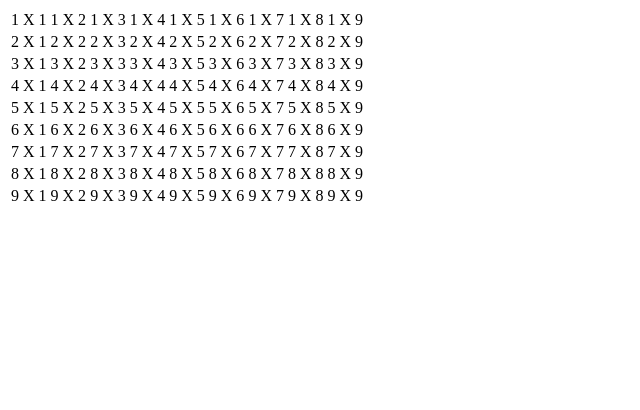
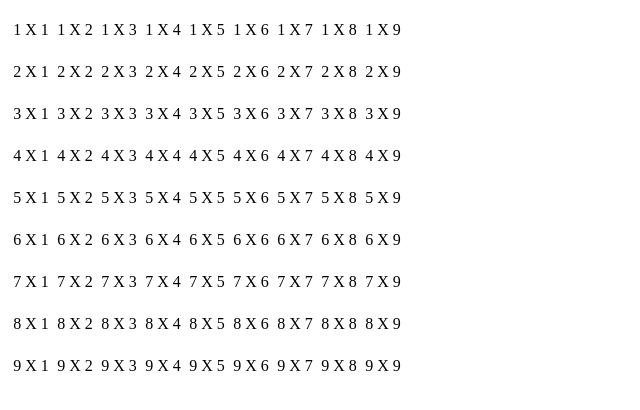
Before and after one commit to BrianHanechak/multiply-js, a website: page src/index.html in a window 1280 px wide. Shown: the whole page, without its empty margins (0-640 px from the left). Drawn offline with Linux system fonts and the light colour scheme.

Commit message:
Added basic styles

```diff
--- a/src/index.html
+++ b/src/index.html
@@ -2,6 +2,7 @@
 <head>
 <script src="jquery.min.js"></script>
 <script src="mult.js"></script>
+<link rel="stylesheet" type="text/css" href="styles.css" />
 </head>
 <body></body>
 </html>
--- /dev/null
+++ b/src/styles.css
@@ -0,0 +1,9 @@
+.pressed {
+	font-weight: bold;
+}
+
+.cell {
+	width: 40px;
+	height: 40px;
+	text-align: center;
+}
```
